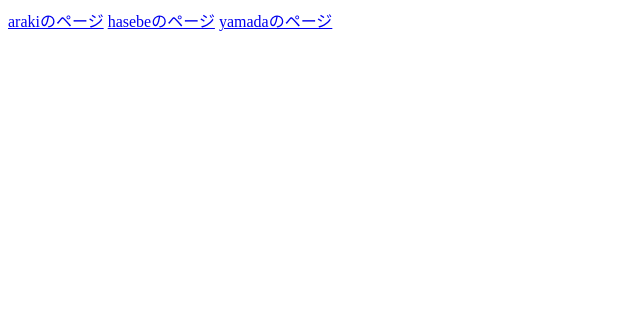
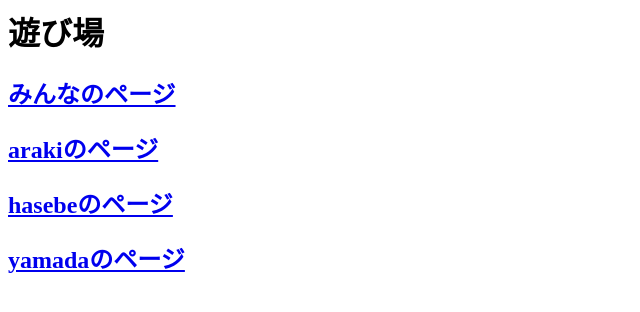
Before and after one commit to takuaraki/takuaraki.github.io, a plain HTML site: page index.html in a window 1280 px wide. Shown: the whole page, without its empty margins (0-640 px from the left). Drawn offline with Linux system fonts and the light colour scheme.

Commit message:
modify index.html

```diff
--- a/index.html
+++ b/index.html
@@ -1,3 +1,11 @@
-<a href="./araki/index.html">arakiのページ</a>
-<a href="./hasebe/index.html">hasebeのページ</a>
-<a href="./yamada/index.html">yamadaのページ</a>
+<html>
+<head>
+<meta http-equiv="Content-Type" content="text/html; charset=UTF-8">
+<title>遊び場</title>
+</head>
+<h1>遊び場</h1>
+<h2><a href="./araki/index.html">みんなのページ</a></h2>
+<h2><a href="./araki/index.html">arakiのページ</a></h2>
+<h2><a href="./hasebe/index.html">hasebeのページ</a></h2>
+<h2><a href="./yamada/index.html">yamadaのページ</a></h2>
+</html>
```
